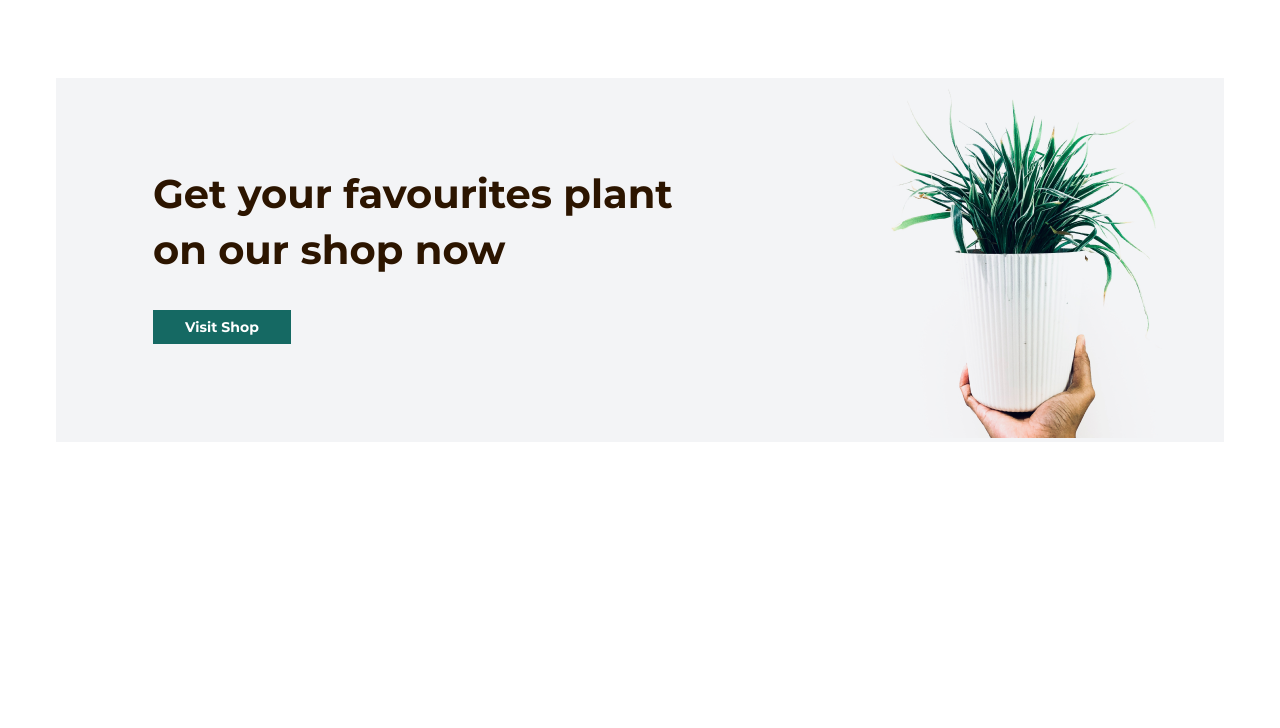
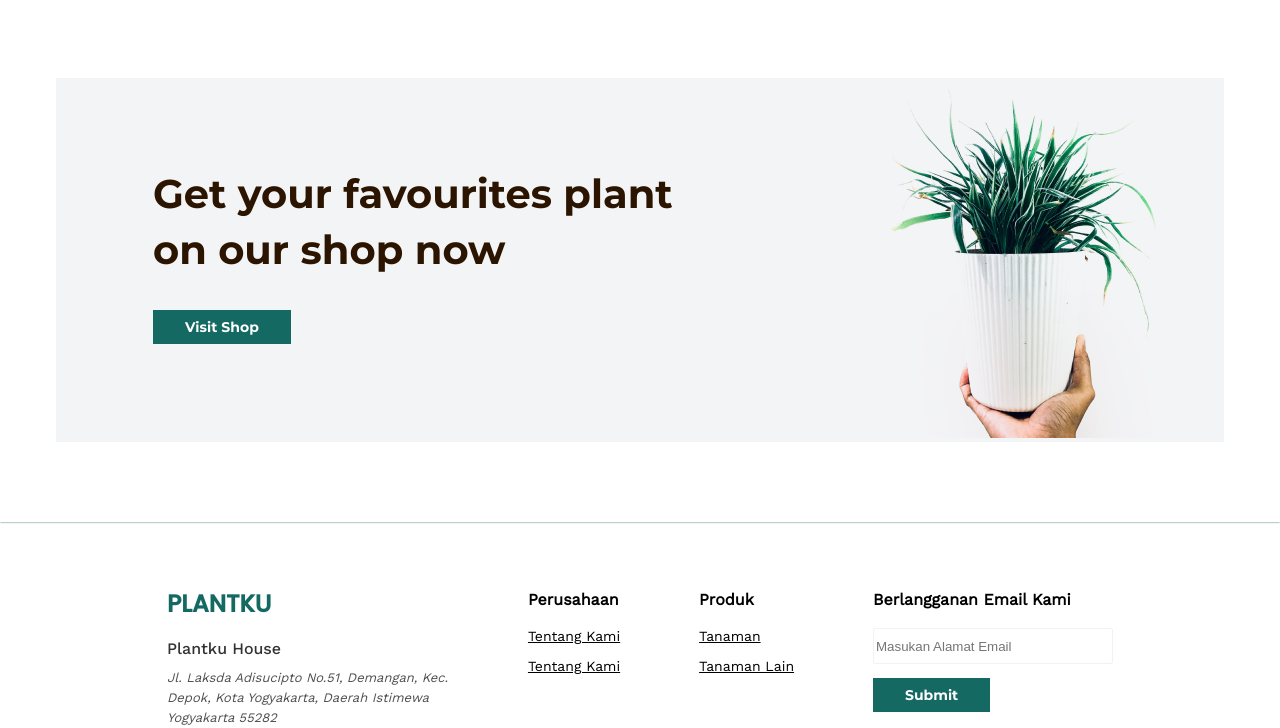
Before and after one commit to webPrsnr/plant-shop, a plain HTML site: page index.html in a window 1280 px wide. Shown: the part 2138-2866 px from the top of the page. Before the commit the page ends 2580 px from the top, so only its background shows below. Drawn offline with Linux system fonts and the light colour scheme.

Commit message:
footer section

```diff
--- a/index.html
+++ b/index.html
@@ -14,6 +14,7 @@
     <link rel="stylesheet" type="text/css" href="styles/featured.css" />
     <link rel="stylesheet" type="text/css" href="styles/motivation.css" />
     <link rel="stylesheet" type="text/css" href="styles/shop.css" />
+    <link rel="stylesheet" type="text/css" href="styles/footer.css" />
   </head>
 
   <body>
@@ -214,6 +215,44 @@
           </div>
         </div>
       </section>
+      <footer class="footer">
+        <hr class="footer__hr" />
+        <div class="container__footer">
+          <div class="footer__inner">
+            <div class="footer__company">
+              <h3 class="company__title">plantku</h3>
+              <p class="company_sub-title">Plantku House</p>
+              <address class="company__address">
+                Jl. Laksda Adisucipto No.51, Demangan, Kec. Depok, Kota
+                Yogyakarta, Daerah Istimewa Yogyakarta 55282
+              </address>
+            </div>
+            <div class="footer__perusahaan">
+              <h4 class="footer__title">Perusahaan</h4>
+              <a class="per__link" href="#">Tentang Kami</a>
+              <a class="per__link" href="#">Tentang Kami</a>
+            </div>
+
+            <div class="footer__produk">
+              <h4 class="footer__title">Produk</h4>
+              <a class="per__link" href="#">Tanaman</a>
+              <a class="per__link" href="#">Tanaman Lain</a>
+            </div>
+
+            <div class="footer__email">
+              <h4 class="footer__title">Berlangganan Email Kami</h4>
+              <input
+                class="footer__input"
+                type="text"
+                placeholder="Masukan Alamat Email"
+              />
+              <button class="default-button button-active footer__btn">
+                Submit
+              </button>
+            </div>
+          </div>
+        </div>
+      </footer>
     </main>
   </body>
 </html>
--- /dev/null
+++ b/styles/footer.css
@@ -0,0 +1,74 @@
+.footer {
+  margin-top: 80px;
+}
+.footer__hr {
+  border-top: 1px solid var(--color-akana-green);
+  opacity: 0.3;
+}
+
+.container__footer {
+  padding-top: 60px;
+  margin-left: 167px;
+  margin-right: 167px;
+}
+
+.footer__inner {
+  display: flex;
+  justify-content: space-between;
+}
+
+.footer__company {
+  max-width: 282px;
+}
+
+.company__title {
+  text-transform: uppercase;
+  font-family: var(--font-family-p);
+  font-size: 24px;
+  line-height: 24px;
+  color: var(--color-akana-green);
+  margin-bottom: 24px;
+}
+
+.company_sub-title {
+  font-family: var(--font-family-wm);
+  font-size: 16px;
+  line-height: 18px;
+  color: var(--color-gray);
+  margin-bottom: 10px;
+}
+
+.company__address {
+  font-family: var(--font-family-wr);
+  font-size: 13px;
+  line-height: 20px;
+  color: #4f4f4f;
+}
+
+.footer__title {
+  font-family: var(--font-family-wr);
+  font-size: 16px;
+  line-height: 16px;
+  color: var(--color-black);
+  margin-bottom: 20px;
+}
+
+.per__link {
+  display: block;
+  font-family: var(--font-family-wr);
+  font-size: 14px;
+  color: var(--color-black);
+}
+
+.per__link {
+  margin-bottom: 14px;
+}
+
+.footer__input {
+  display: block;
+  margin-bottom: 14px;
+  min-height: 32px;
+  min-width: 234px;
+  border: 1px solid #f2f2f2;
+  border-radius: 2px;
+}
```
